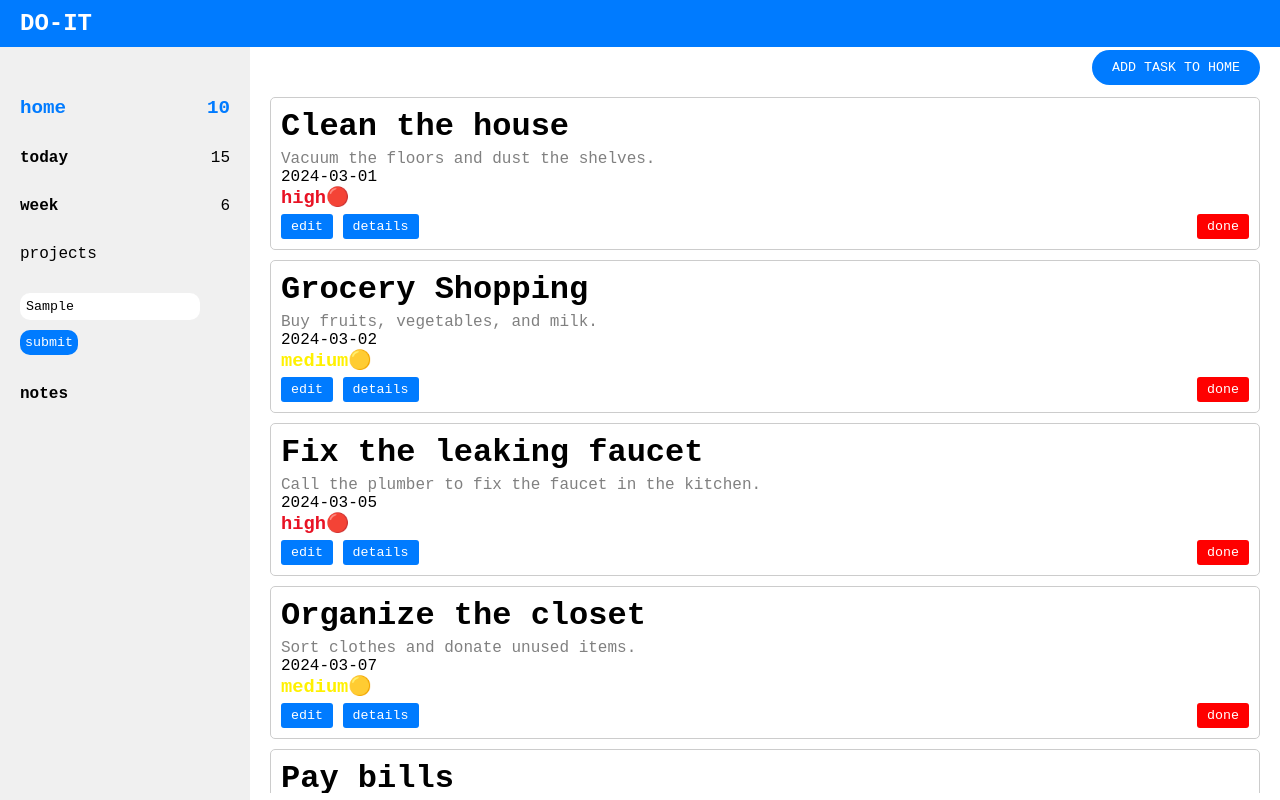
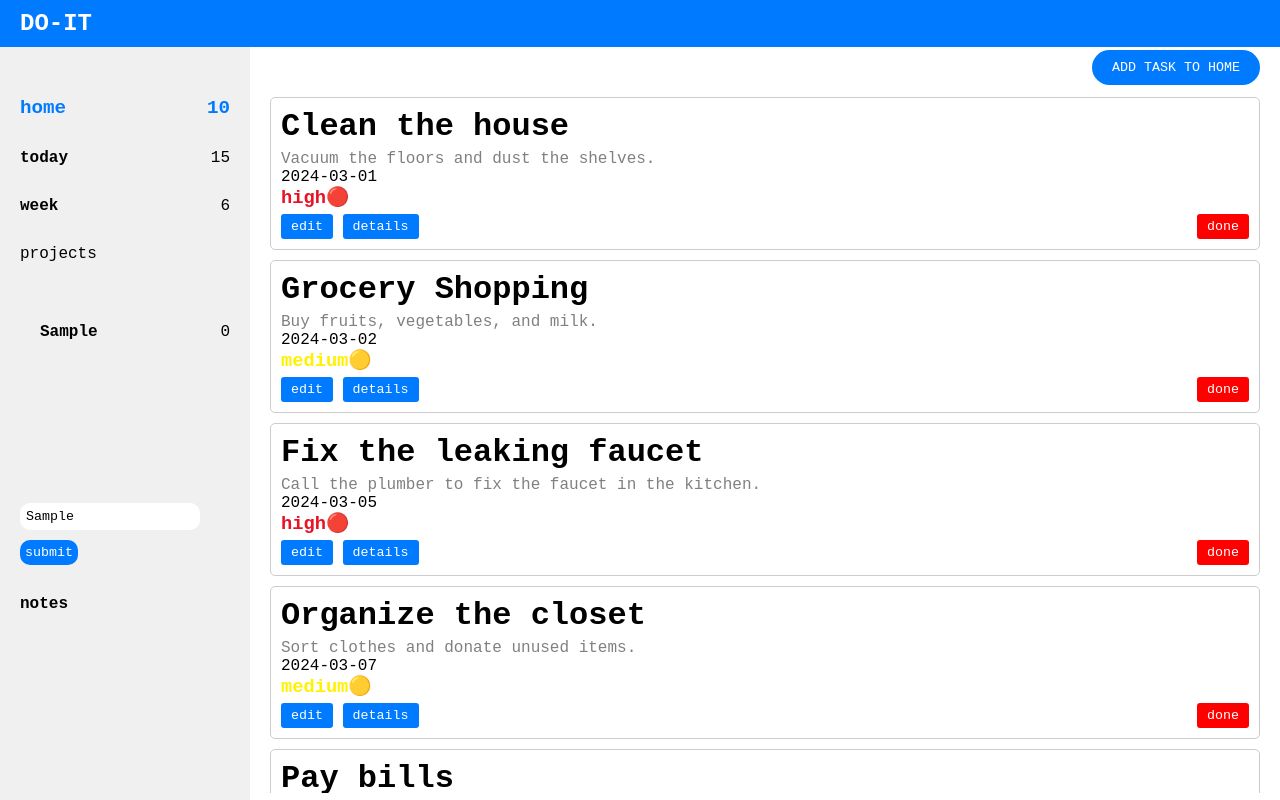
Before and after one commit to 0pama/todo-list, a website built with webpack: page dist/index.html in a window 1280 px wide. Both pictures are taken after typing "Sample" into the empty fields and a click on the button "submit". Built offline with nearby package versions, Linux system fonts and the light colour scheme.

Commit message:
basic add custom project functionilty added

```diff
--- a/src/index.js
+++ b/src/index.js
@@ -28,3 +28,62 @@ render.deletebtn()
 
 render.editDiolgForm()   // EDIT DIOLOG FORM
 tasks.processEditFormData()     // procces edit form data
+
+
+
+function costomProjects() {
+    tasks.loadFromStorage();
+    let node = document.querySelector('.projects-folder');
+    node.innerHTML = "";
+    for (let i = 0; i < tasks.categories['projects'].length; i++) {
+        let div = document.createElement('div');
+        let projectName = tasks.categories['projects'][i];
+        let projectCount = tasks.categories[projectName].length;
+        div.innerHTML = `<li id="${projectName}">
+                            <span class="project-nav">${projectName}</span>
+                            <span class="project-count-custom">${projectCount}</span>
+                        </li>`;
+        node.appendChild(div);
+    }
+
+    // Add event listeners for newly created custom project categories
+    const customProjectLinks = document.querySelectorAll('.projects-folder li');
+    customProjectLinks.forEach(link => {
+        link.addEventListener('click', (event) => {
+            const projectName = link.id;
+            render.AddTasksButton(projectName);
+            render.projectCount(); // Update project count
+        });
+    });
+}
+
+function addCategory(categoryName) {
+    tasks.loadFromStorage();
+    if (!tasks.categories.hasOwnProperty(categoryName)) {
+        tasks.categories[categoryName] = [];
+        if (!tasks.categories["projects"].includes(categoryName)) {
+            tasks.categories["projects"].push(categoryName); // Adding to projects array
+        }
+        console.log(`Category '${categoryName}' added successfully.`);
+        tasks.addToStorage();
+        costomProjects();
+    } else {
+        console.log(`Category '${categoryName}' already exists.`);
+    }
+}
+
+document.querySelector('#custom-project').addEventListener('submit', (e) => {
+    e.preventDefault();
+    const value = document.querySelector('#custom-project-input').value;
+    addCategory(value);
+});
+
+
+
+
+
+document.querySelector('#custom-project').addEventListener('submit', (e) => {
+    e.preventDefault();
+    const value = document.querySelector('#custom-project-input').value;
+    addCategory(value);
+});
--- a/src/todoFunctions.js
+++ b/src/todoFunctions.js
@@ -13,19 +13,15 @@ export const render = (function() {
 
 
         const details = function () {
-            // Changed event listener to target the document instead of specific elements
             document.addEventListener('click', function(event) {
                 const target = event.target;
-                // Check if the clicked element has the id 'task-details'
                 if (target && target.id === 'task-details') {
-                    // Split the class name to extract index and category
                     const arr = target.className.split('-');
                     const indexToView = parseInt(arr[0], 10);
                     const categoryToView = arr[1];
 
                     const task = tasks.categories[categoryToView][indexToView];
 
-                    // Update the UI with task details
                     document.getElementById('view-title').textContent = task.title;
                     document.getElementById('view-desc').textContent = task.desc;
                     document.getElementById('view-date').textContent = task.date;
```
Also changed, not shown: dist/index.html, dist/main.bundle.js, dist/main.css.
